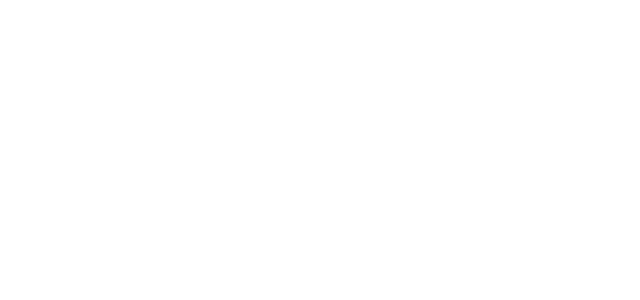
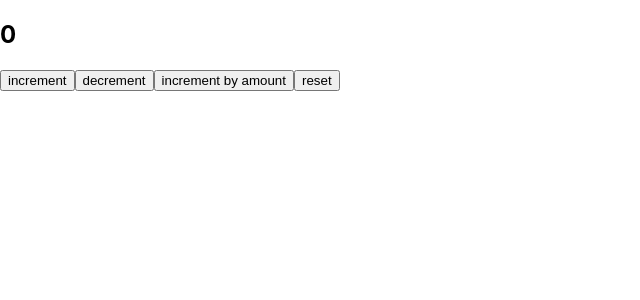
Before and after one commit to BKhmil/react-okten-khmil, a React (Create React App) app: page / in a window 1280 px wide. Shown: the top 300 px of the page, without its empty margins (0-640 px from the left). Built offline with nearby package versions, Linux system fonts and the light colour scheme.

Commit message:
hw 13 (task from lecture) is done

```diff
--- a/package.json
+++ b/package.json
@@ -14,7 +14,9 @@
     "react-dom": "^18.3.1",
     "react-scripts": "5.0.1",
     "typescript": "^4.9.5",
-    "web-vitals": "^2.1.4"
+    "web-vitals": "^2.1.4",
+    "react-redux": "^9.1.2",
+    "@reduxjs/toolkit": "^2.2.5"
   },
   "scripts": {
     "start": "react-scripts start",
--- a/src/App.tsx
+++ b/src/App.tsx
@@ -1,11 +1,28 @@
 import React, {FC} from 'react';
 import './App.css';
+import {useAppDispatch, useAppSelector} from "./redux/store";
+import {decrement, increment, incrementByAmount, reset} from "./redux/slices/slice1";
 
 const App: FC = () => {
-  return (
-    <>
-    </>
-  );
+    // деструктурую поле value зі стрейту слайсу counter1Slice,
+    // який наразі доступний з поля з ім'ям slice1 об'єкту state - глобального стану
+    const {value} = useAppSelector(state => state.slice1);
+
+    // дістаю ДИСПАТЧЕРИЗАТОР :)
+    const dispatch = useAppDispatch();
+
+    return (
+        <>
+            <h2>{value}</h2>
+            {/*
+                далі все просто, через ДИСПАТЧЕРИЗАТОР тригаю потрібні actions
+            */}
+            <button onClick={() => dispatch(increment())}>increment</button>
+            <button onClick={() => dispatch(decrement())}>decrement</button>
+            <button onClick={() => dispatch(incrementByAmount(10))}>increment by amount</button>
+            <button onClick={() => dispatch(reset())}>reset</button>
+        </>
+    );
 }
 
 export default App;
--- a/src/index.tsx
+++ b/src/index.tsx
@@ -3,12 +3,17 @@
 import './index.css';
 import App from './App';
 import reportWebVitals from './reportWebVitals';
+import {Provider} from "react-redux";
+import {store} from "./redux/store";
 
 const root = ReactDOM.createRoot(
   document.getElementById('root') as HTMLElement
 );
 root.render(
-    <App />
+    // огортаю потрібну частину коду у провайдер контексту
+    <Provider store={store}>
+        <App />
+    </Provider>
 );
 
 // If you want to start measuring performance in your app, pass a function
--- /dev/null
+++ b/src/redux/slices/slice1.ts
@@ -0,0 +1,50 @@
+import {createSlice, PayloadAction} from "@reduxjs/toolkit";
+
+// створюю тип для стейту у цьому сласі
+type TCounter = {value: number};
+
+// початкове значення для стейту
+// редакс робить свій власний стейт на основі цього, тобто цей об'єкт не є самим стейтом, не ним я далі маніпулюю
+const initialState: TCounter = {value: 0};
+
+// createSlice створює слайс, ця функція приймає аргументом сконфігурований об'єкт
+export const counter1Slice = createSlice({
+    // унікальне ім'я
+    name: 'slice1',
+
+    // початкове значення стану
+    initialState: initialState,
+
+    // редюсери, методи, які будуть маніпулювати станом
+    // цей об'єкт містить їх опис
+    reducers: {
+        increment: state => {
+            state.value = state.value + 1;
+        },
+        decrement: state => {
+            state.value = state.value - 1;
+        },
+        incrementByAmount: (state, action: PayloadAction<number>) => {
+            // маніпуляція станом реалізована наступним чином:
+            //  - в кожен такий метод приходить мінімум 1 аргумент - стейт
+            //  - всього аргументів може бути два, другий аргумент це action
+            //    action це об'єкт який містить два поля, корисне навантаження та тип у стрінговому форматі
+            //    на скільки я зрозумів то у RTK тип для action вже можна не прописувати самому
+            //    ця штука генерується сама із назви поля редюсера
+
+            // далі все просто, витягую потрібне поле зі стану і проводжу з ним маніпуляції використовуючи payload
+            state.value = state.value + action.payload;
+        },
+        reset: state => {
+            state.value = 0;
+        }
+    }
+});
+
+// тут експортую готові actions, які RTK сам згенерував
+export const {
+    increment,
+    decrement,
+    incrementByAmount,
+    reset
+} = counter1Slice.actions;
--- /dev/null
+++ b/src/redux/store.ts
@@ -0,0 +1,32 @@
+import {configureStore} from "@reduxjs/toolkit";
+import {useDispatch, useSelector} from "react-redux";
+import {counter1Slice} from "./slices/slice1";
+
+// configureStore створює глобальний стан
+// для того щоб створити цілісний стан з окремих слайсів, треба просто заповнити поле reducer
+// об'єктом, який міститиме асоційовані поля зі значеннями для відповідних слайсів
+export const store = configureStore({
+    reducer: {
+        slice1: counter1Slice.reducer
+    }
+});
+
+// тип для кастомного хука, який типізує useSelector
+// це працює наступним чином:
+//  - typeof store.getState повертає тип методу getState, який, як я дізнався, є сигнатурою цього методу,
+//    з усією його типізацією,
+//  - ReturnType це спеціальний тип у тс, який витягує тип повернення функції
+//
+// таким чином зараз RootState містить всі типи мого store
+type RootState = ReturnType<typeof store.getState>;
+
+// кастомний хук який типізує useSelector
+export const useAppSelector = useSelector.withTypes<RootState>();
+
+// тип для кастомного хука який типізує вже useDispatch
+// тип має тип поля dispatch об'єкту store
+type TAppDispatch = typeof store.dispatch;
+
+// ну і сам хук
+// до ресі withTypes створює пре-типізовану версію чогось
+export const useAppDispatch = useDispatch.withTypes<TAppDispatch>();
```
Also changed, not shown: 1 other file (tests, documents, lock files or other folders).
